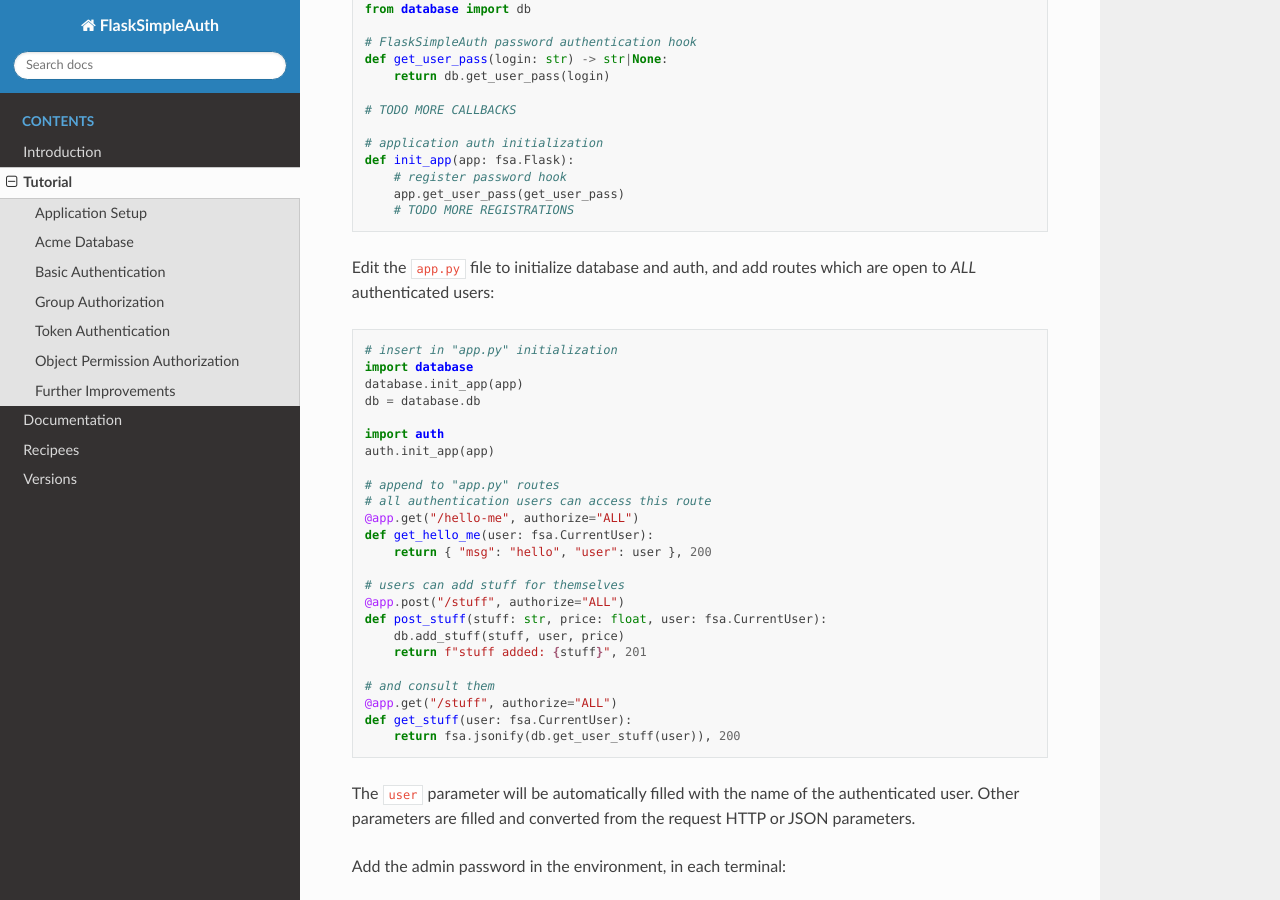
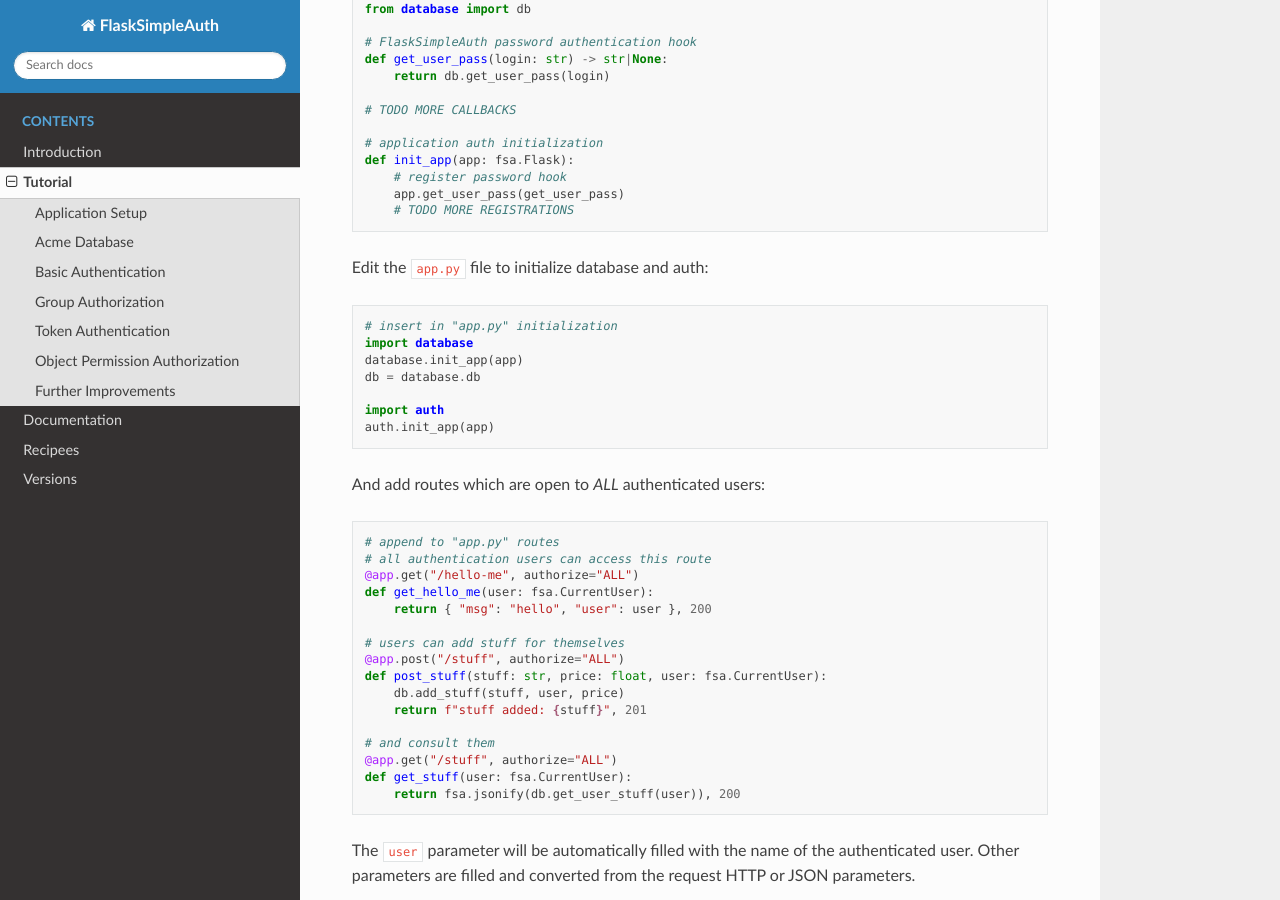
Before and after one commit to zx80/flask-simple-auth, a Sphinx documentation site: the page built from docs/TUTORIAL.md, in a window 1280 px wide and 900 px high, scrolled down 3384 px. Built offline with Sphinx 7.4.7 and the Read the Docs theme 2.0.0, drawn with Linux system fonts in a browser that asks for light colours; pages that are not in the unit, such as notebooks, are missing from menus; part of the change alters nothing that is shown.

````diff
--- a/docs/TUTORIAL.md
+++ b/docs/TUTORIAL.md
@@ -191,10 +191,10 @@ def init_app(app: fsa.Flask):
     # TODO MORE REGISTRATIONS
 ```
 
-Edit the `app.py` file to initialize database and auth, and add routes which are
-open to *ALL* authenticated users:
+Edit the `app.py` file to initialize database and auth:
 
-```
+
+```python
 # insert in "app.py" initialization
 import database
 database.init_app(app)
@@ -202,7 +202,11 @@ db = database.db
 
 import auth
 auth.init_app(app)
+```
 
+And add routes which are open to *ALL* authenticated users:
+
+```python
 # append to "app.py" routes
 # all authentication users can access this route
 @app.get("/hello-me", authorize="ALL")
````
